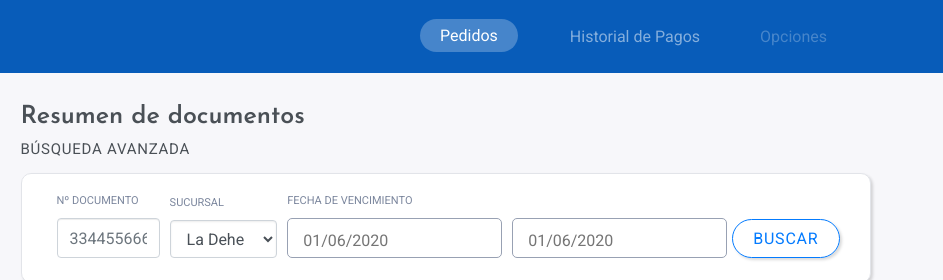
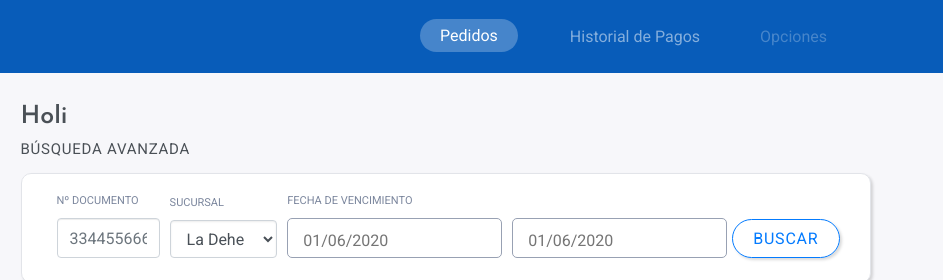
Before and after one commit to Cardenas2/solemoris.github.io, a website: page socofar/portal.html in a window 1280 px wide. Shown: the top 280 px of the page, 337-1280 px from the left. Drawn offline with nearby package versions, Linux system fonts and the light colour scheme; a script that the page names is missing.

Commit message:
escribi Holi

```diff
--- a/socofar/portal.html
+++ b/socofar/portal.html
@@ -48,7 +48,7 @@
           </div>
         </div>
         <div class="col-md-12 col-lg-9 aos-init aos-animate content d-flex flex-column mt-1 mb-5 content-right mx-auto" data-aos="fade-up" data-aos-delay="100">
-          <h3>Resumen de documentos</h3>
+          <h3>Holi</h3>
           <h2>búsqueda avanzada</h2>
           <div class="card card-row card-list d-flex flex-row mb-4">
             <form action="" class="d-flex justify-content-between align-items-end">
```
